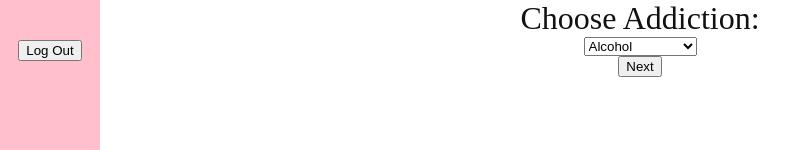
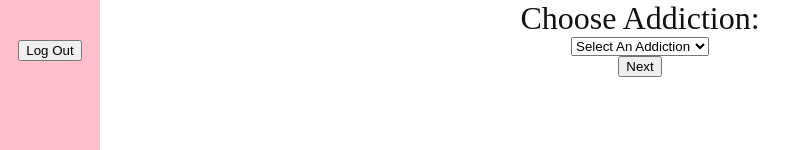
Before and after one commit to JessicaS97/Addiction-App, a React (Create React App) app: page /new-addiction in a window 1280 px wide. Shown: the top 150 px of the page, without its empty margins (0-802 px from the left). Built offline with nearby package versions, Linux system fonts and the light colour scheme.

Commit message:
Minor fixes and improvements

```diff
--- a/src/Components/AddictionItem/AddictionItem.js
+++ b/src/Components/AddictionItem/AddictionItem.js
@@ -4,14 +4,30 @@ import {Link} from 'react-router-dom';
 import './AddictionItem.css'
 
 class AddictionItem extends React.Component {
+constructor(props) {
+    super(props)
+    this.state = {
+        posts: []
+    }
+}
+
     componentWillMount() {
-        console.log(123)
+        fetch('https://jsonplaceholder.typicode.com/posts')
+        .then(res => res.json())
+        .then(data => this.setState({posts: data}))
     }
 
     render() {
+        const postItems = this.state.posts.map(post => (
+            <div key={post.id}>
+                <h3>{post.title}</h3>
+                <p>{post.body}</p>
+            </div>
+        ))
         return(
             <div className="addiction-item">
                 <h1>Posts</h1>
+                {postItems}
             </div>
         )
     }
--- a/src/Components/NewAddiction/AddictionList.js
+++ b/src/Components/NewAddiction/AddictionList.js
@@ -23,13 +23,14 @@ class AddictionList extends React.Component {
                 <h1>Choose Addiction:</h1>
                 <form className="addiction-form">
                 <select onChange={handleChange('addiction')} value={values.addiction}>
-                    <option value="alcohol">Alcohol</option>
-                    <option value="caffeine">Caffeine</option>
-                    <option>Gambling</option>
-                    <option> Junk Food</option>
-                    <option>Meat and Diary</option>>
-                    <option>Social Media</option>
-                    <option>Sugar</option>
+                    <option value="">Select An Addiction</option>
+                    <option value="Alcohol">Alcohol</option>
+                    <option value="Caffeine">Caffeine</option>
+                    <option value="Gambling">Gambling</option>
+                    <option value="Junk Food">Junk Food</option>
+                    <option value="Meat and Diary">Meat and Diary</option>>
+                    <option value="Social Media">Social Media</option>
+                    <option value="Sugar">Sugar</option>
                     <option>Other</option>
                 </select>
                 <label className="other"
--- a/src/Components/NewAddiction/Confirm.js
+++ b/src/Components/NewAddiction/Confirm.js
@@ -2,6 +2,27 @@ import React from 'react'
 import {Link} from 'react-router-dom'
 
 class Confirm extends React.Component {
+
+    onClick = e => {
+        const { values } = this.props
+        e.preventDefault()
+
+        const post = {
+            addiction: values.addiction,
+            date: values.startDate
+        }
+
+        fetch('https://jsonplaceholder.typicode.com/posts', {
+            method: 'POST',
+            headers: {
+                'content-type': 'application/json'
+            },
+            body: JSON.stringify(post)
+        })
+        .then(res => res.json())
+        .then(data => console.log(data))
+        this.context.router.history.push("/guest-home")
+    }
 
     reset = () => {
         const {step} = this.props
@@ -21,7 +42,7 @@ class Confirm extends React.Component {
                 <h2>Time spent: {values.savingTime}h/day</h2>
                 <h2>Motive: {values.motive}</h2>
                 <Link to="/guest-home">
-                    <button>Confirm</button>
+                    <button onClick={this.onClick}>Confirm</button>
                 </Link>
                 <button onClick={prevStep}>Back</button>
             </div>
```
